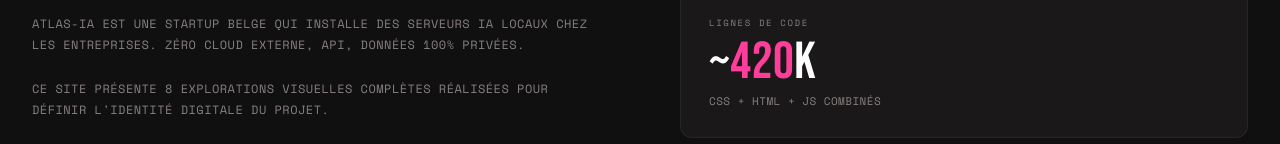
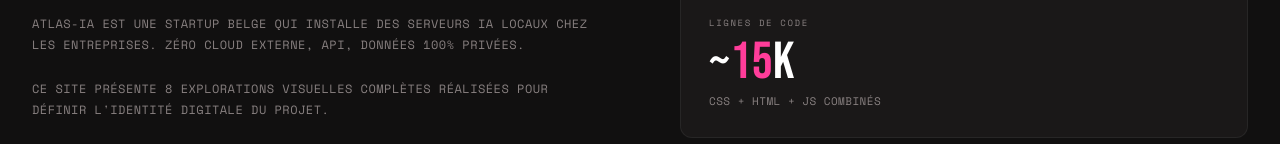
Before and after one commit to Dotmody-X/Atlas-IA-Maquette, a plain HTML site: page index.html in a window 1280 px wide. Shown: the part 2289-2433 px from the top of the page. Drawn offline with nearby package versions, Linux system fonts and the light colour scheme; a web font is replaced by a local one.

Commit message:
15k Ligne de code

```diff
--- a/index.html
+++ b/index.html
@@ -144,7 +144,7 @@
         </div>
         <div class="about-stat">
           <div class="as-n">Lignes de code</div>
-          <div class="as-v">~<span>420</span>k</div>
+          <div class="as-v">~<span>15</span>k</div>
           <div class="as-d">CSS + HTML + JS combinés</div>
         </div>
         <div class="about-stat">
```
